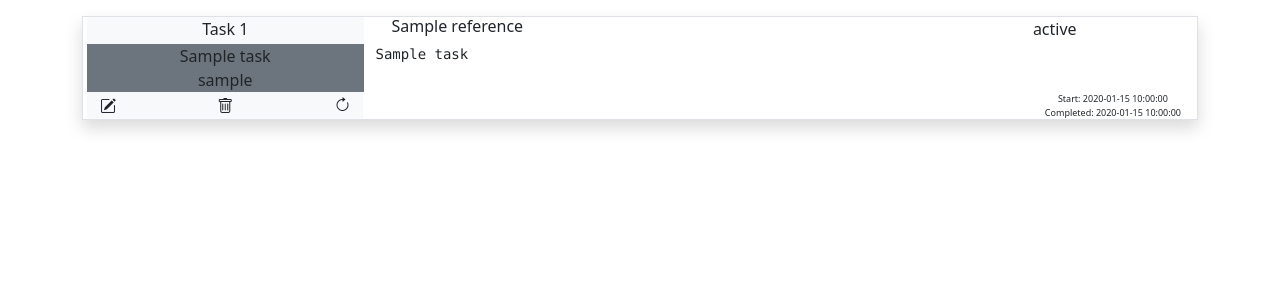
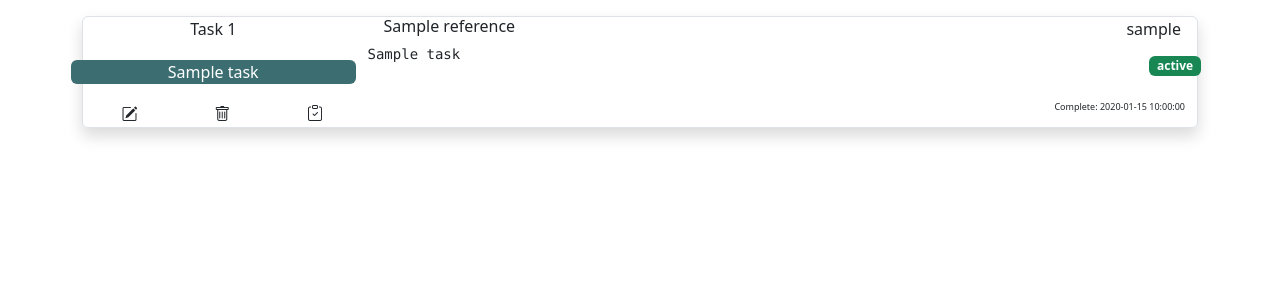
Before and after one commit to Waffleywaffers/warehousetodo, a Flask app: template templates/completed.html in a window 1280 px wide. Shown: the part 64-364 px from the top of the page. Run offline with Flask 3, Linux system fonts and the light colour scheme; the template is opened without the code that fills it: most values are stand-ins (such as "Sample title", 1, 10 or a date in 2020).

Commit message:
add css file to static, completed tasks page styled

```diff
--- a/app.py
+++ b/app.py
@@ -15,7 +15,6 @@ app = Flask(__name__)
 app.config["SESSION_PERMANENT"] = False
 app.config["SESSION_TYPE"] = "filesystem"
 Session(app)
-
 
 @app.after_request
 def after_request(response):
@@ -185,23 +184,21 @@ def edittask():
 
 
 # Delete Task with html modal for confirmation
-@app.route("/deletetask", methods=["POST", "GET"])
+@app.route("/deletetask", methods=["POST"])
 @login_required
 def deletetask():
-    if request.method == "POST":
-        task_id = request.form.get("delete_task_id")
-        conn = sqlite3.connect(my_file)
-        cur = conn.cursor()
-        cur.execute(
-        "DELETE FROM tasks WHERE task_id = ?", (task_id,)
-        )
-        conn.commit()
-        cur.close()
-        conn.close()
-        flash("Task Deleted")
-        return redirect("/")
-    else:
-        return redirect("/")
+    task_id = request.form.get("delete_task_id")
+    conn = sqlite3.connect(my_file)
+    cur = conn.cursor()
+    cur.execute(
+    "DELETE FROM tasks WHERE task_id = ?", (task_id,)
+    )
+    conn.commit()
+    cur.close()
+    conn.close()
+    flash("Task " + task_id + " Deleted")
+    return redirect("/")
+
 
 
 # Complete task - update status of task
--- /dev/null
+++ b/static/style.css
@@ -0,0 +1,12 @@
+.task_name_box {
+  background-color: #3C6E71;
+  color: #ffffff;
+}
+
+.task_text {
+  white-space: pre-line;
+}
+
+.date_time {
+  font-size: xx-small;
+}
--- a/templates/completed.html
+++ b/templates/completed.html
@@ -6,56 +6,61 @@
 
 {% block main %}
 {% for task in completed_tasks %}
-  <div class="container px-3 my-3 border shadow text-center">
-    <div class="row no-gutters">
-      <div class="col-3 bg-light">
+<div class="container px-0 my-3 border shadow text-center rounded">
+  <div class="row no-gutters px-0">
+    <div class="col-3 px-0">
       <span>Task {{ task.task_id }}</span>
     </div>
     <div class="col">
       <h6 class="text-start mx-3">{{ task.reference }}</h6>
     </div>
-      <div class="col-3">
-        <span class>{{ task.status }}</span>
+    <div class="col-3 d-flex justify-content-end">
+      <span class="pe-3">{{ task.username }} </span>
     </div>
   </div>
   <div class="row no-gutters">
-        <div class="col-3 bg-secondary">
-            <span>{{ task.task_name }}</span><br>
-            <span>{{ task.username }}</span>
+    <div class="col-3 rounded my-3 p-0">
+      <div class="container rounded px-2 task_name_box">
+      <span>{{ task.task_name }}</span>
+      </div>
     </div>
     <div class="col-6 text-start">
-          <pre style="white-space: pre-line">
+      <pre class="task_text">
             {{ task.task }}
       </pre>
     </div>
-       <div class="col-3">
+    <div class="col-3 text-end p-2">
+      <span class="badge bg-success">{{ task.status }}</span>
     </div>
   </div>
+  <div class="container">
     <div class="row no-gutters p-0">
-        <div class="col-1 bg-light d-flex justify-content-start">
+      <div class="col-1 d-flex justify-content-center rounded-start p-0 m-0">
         <form action="/edittask" method="get">
-          <button type="submit" class="btn m-0 p-0" name=task_id value="{{ task.task_id }}"><i class="bi bi-pencil-square"></i></button>
+          <button type="submit" class="btn m-0 p-0" name=task_id value="{{ task.task_id }}">
+              <i class="bi bi-pencil-square"></i></button>
         </form>
       </div>
-        <div class="col-1 bg-light d-flex justify-content-center">
-          <button type="button" class="btn m-0 p-0" data-bs-toggle="modal" data-bs-target="#confirmdelete"><i class="bi bi-trash"></i></button>
+      <div class="col-1 d-flex justify-content-center px-0 m-0">
+        <button type="button" class="btn m-0 p-0" data-bs-toggle="modal" data-bs-target="#confirmdelete_{{ task.task_id }}"><i
+            class="bi bi-trash"></i></button>
       </div>
 
       <!-- Modal -->
-        <div class="modal fade" id="confirmdelete" tabindex="-1" aria-labelledby="confirmdelete" aria-hidden="true">
+      <div class="modal fade" id="confirmdelete_{{ task.task_id }}" tabindex="-1" aria-labelledby="confirmdelete" aria-hidden="true">
         <div class="modal-dialog">
           <div class="modal-content">
             <div class="modal-header">
-                <h1 class="modal-title fs-5" id="confirmdelete">Delete</h1>
+              <h1 class="modal-title fs-5">Delete</h1>
               <button type="button" class="btn-close" data-bs-dismiss="modal" aria-label="Close"></button>
             </div>
             <div class="modal-body">
-                  Delete Task
+              Delete Task {{ task.task_id }}
             </div>
             <div class="modal-footer">
               <button type="button" class="btn btn-secondary" data-bs-dismiss="modal">Close</button>
               <form action="/deletetask" method="post">
-                <button type="submit" class="btn btn-primary" name="task_id" value=" {{ task.task_id }}">Delete</button>
+                <button type="submit" class="btn btn-primary" name="delete_task_id" value="{{ task.task_id }}">Delete</button>
               </form>
             </div>
           </div>
@@ -63,16 +68,17 @@
       </div>
 
 
-        <div class="col-1 bg-light d-flex justify-content-end">
+      <div class="col-1 d-flex justify-content-center px-0 m-0">
         <form action="/completed" method="post">
-          <button type="submit" class="btn m-0 p-0 d-flex flex-row-reverse" name=task_id value="{{ task.task_id }}"><i class="bi bi-arrow-clockwise"></i></button>
+          <button type="submit" class="btn m-0 p-0 d-flex flex-row-reverse" name=task_id value="{{ task.task_id }}">
+              <i class="bi bi-clipboard-check"></i></button>
         </form>
       </div>
       <div class="col-6">
       </div>
       <div class="col-3 d-flex justify-content-end">
-          <span style="font-size: xx-small;">Start: {{ task.datetime }}<br>
-          Completed: {{ task.completed_datetime }}
+        <span class="date_time">
+          Complete: {{ task.completed_datetime }}
         </span>
       </div>
     </div>
--- a/templates/layout.html
+++ b/templates/layout.html
@@ -7,6 +7,7 @@
   <link href="https://cdn.jsdelivr.net/npm/bootstrap@5.3.1/dist/css/bootstrap.min.css" rel="stylesheet"
     integrity="sha384-4bw+/aepP/YC94hEpVNVgiZdgIC5+VKNBQNGCHeKRQN+PtmoHDEXuppvnDJzQIu9" crossorigin="anonymous">
   <link rel="stylesheet" href="https://cdn.jsdelivr.net/npm/bootstrap-icons@1.10.5/font/bootstrap-icons.css">
+  <link rel="stylesheet" href='/static/style.css' />
   <title>{% block title %}{% endblock %}</title>
 </head>
 
```
Also changed, not shown: templates/index.html (+9 -7 lines), whtd2.db. Lines whose indentation alone changed are shown as unchanged.
